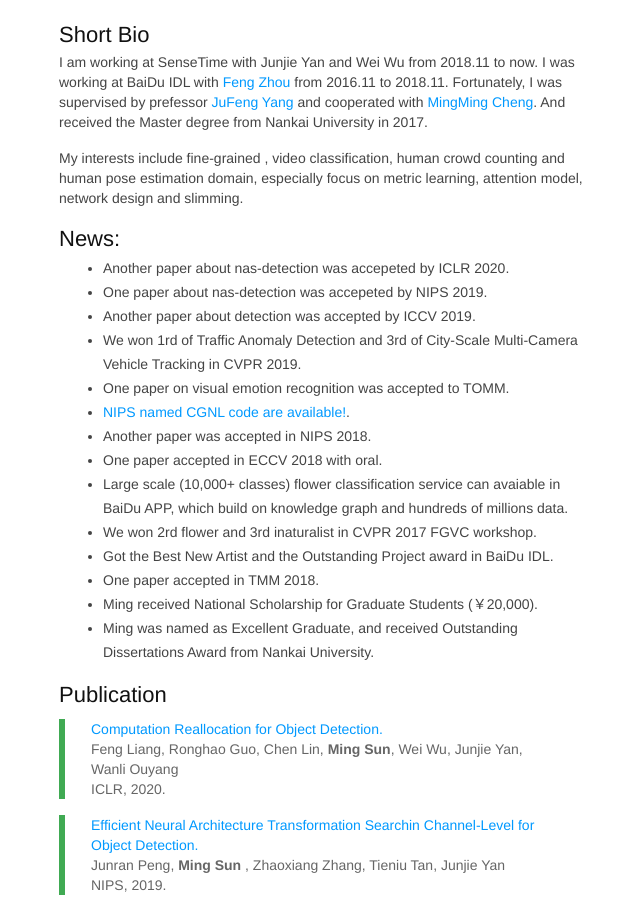
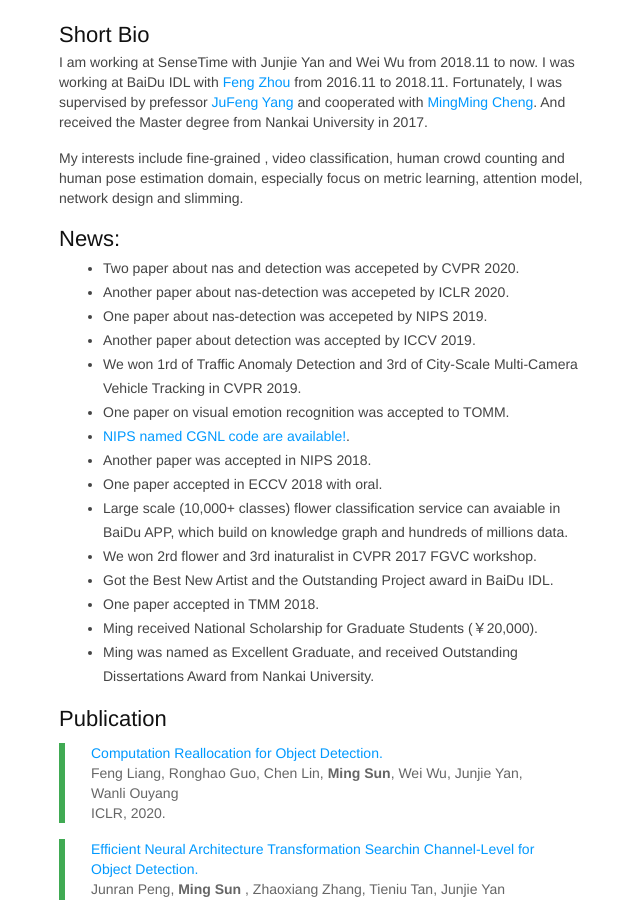
Before and after one commit to msunming/msunming.github.io, a Jekyll site: the page index.html, which Jekyll copies as it is, in a window 1280 px wide and 900 px high, scrolled down 410 px. Shown: the whole window, without its empty margins (101-741 px from the left). Built offline with Jekyll 4.4.1, drawn with Linux system fonts in a browser that asks for light colours.

Commit message:
Update index.html

```diff
--- a/index.html
+++ b/index.html
@@ -460,6 +460,7 @@ pre .markdown .emphasis {
 
 	        <h2>News:</h2>
 		<ul>
+	    <li> Two paper about nas and detection was accepeted by CVPR 2020.</li>
 	    <li> Another paper about nas-detection was accepeted by ICLR 2020.</li>
 	    <li> One paper about nas-detection was accepeted by NIPS 2019.</li>
             <li> Another paper about detection was accepted by ICCV 2019.</li>
```
